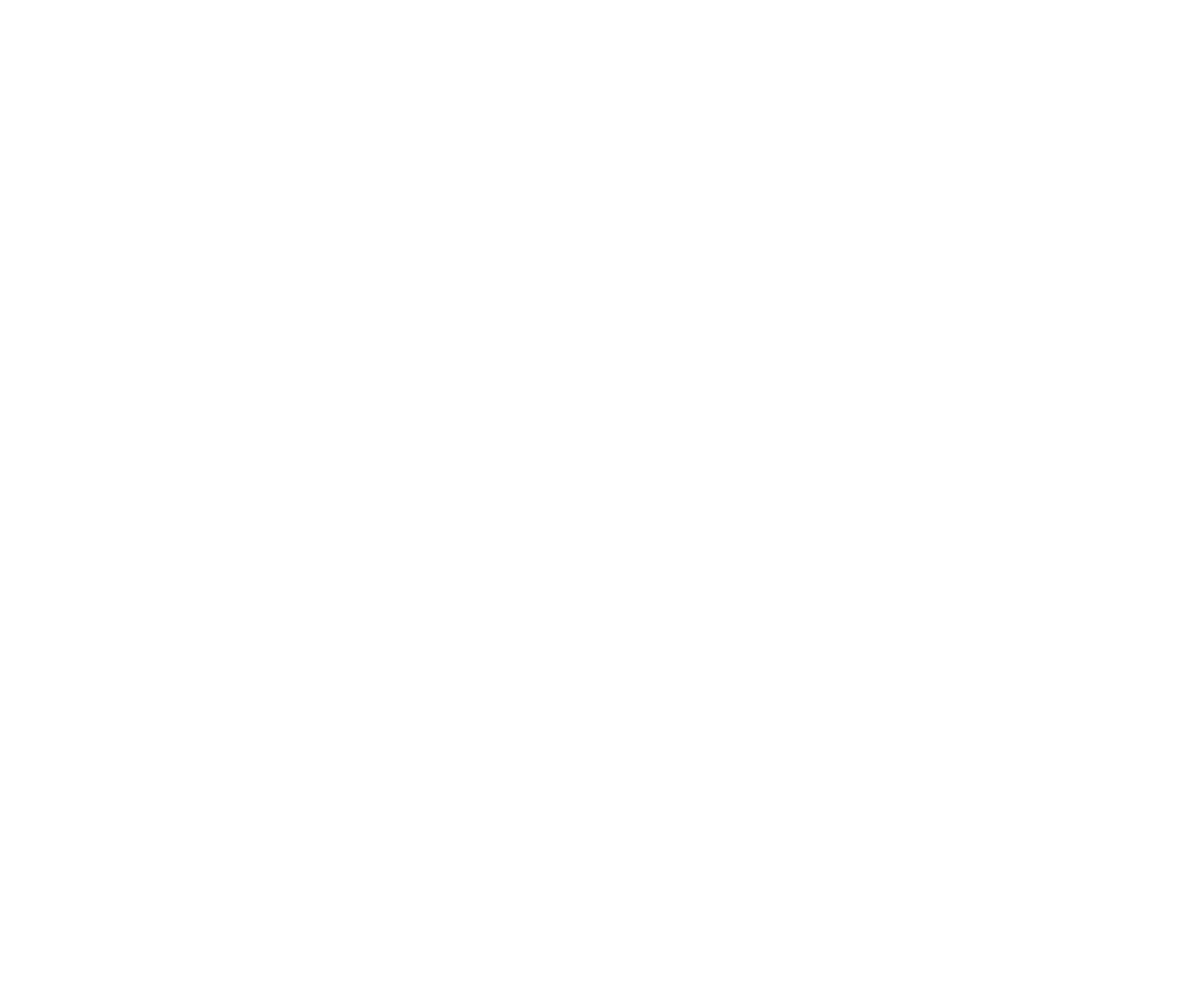
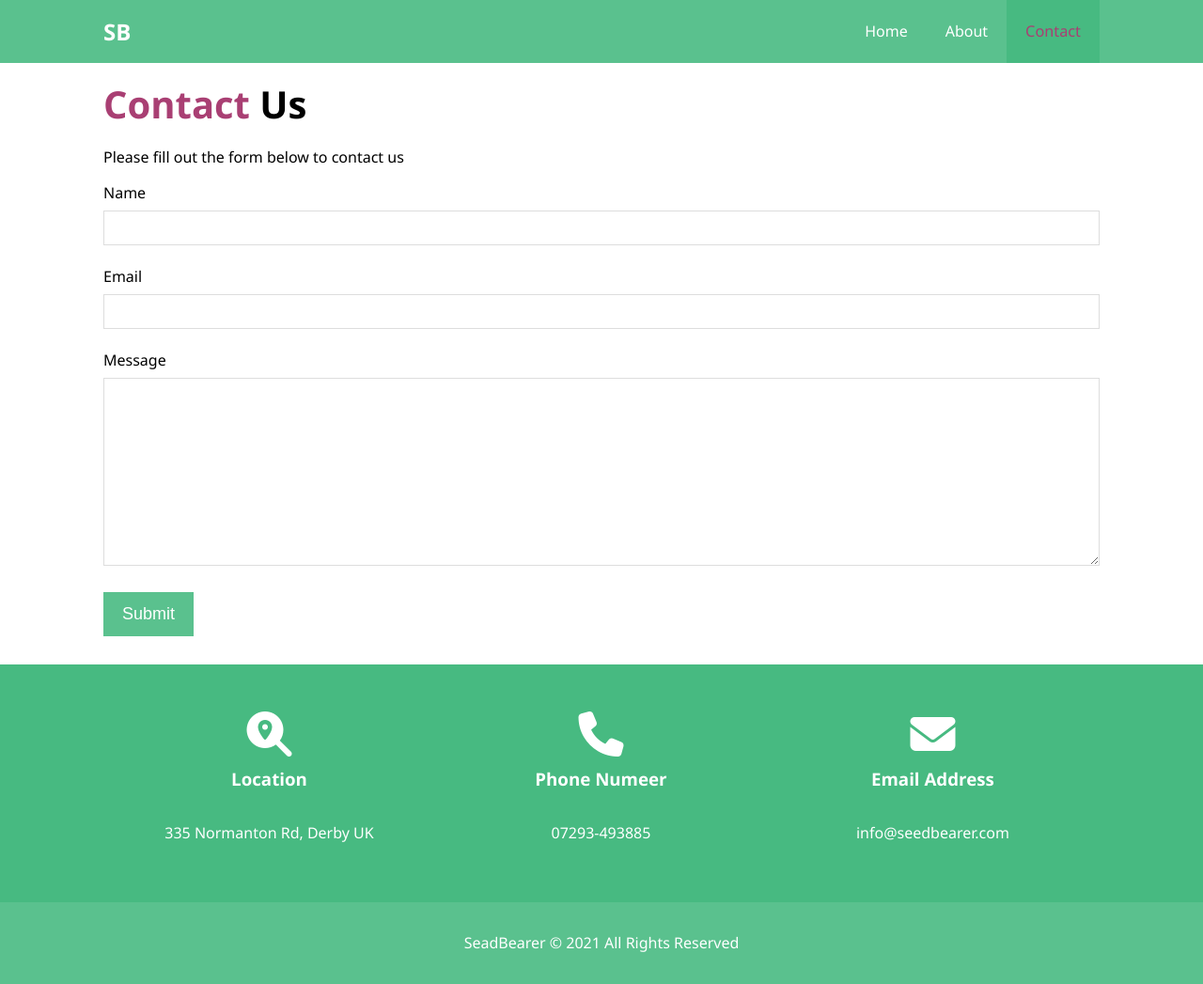
Before and after one commit to SilchuGabs/Webistte---Pure-CSS, a plain HTML site: page SeedBearer/contact.html in a window 1280 px wide. Shown: the whole page at 94% size. Before the commit the page ends 800 px from the top, so only its background shows below. Drawn offline with Linux system fonts and the light colour scheme.

Commit message:
Contact Page

```diff
--- a/SeedBearer/contact.html
+++ b/SeedBearer/contact.html
@@ -1,14 +1,85 @@
 <!DOCTYPE html>
-<html lang="en">
+<html lang="en-GB">
 
 <head>
     <meta charset="UTF-8">
     <meta http-equiv="X-UA-Compatible" content="IE=edge">
     <meta name="viewport" content="width=device-width, initial-scale=1.0">
-    <title>Document</title>
+    <link rel="icon" href="favicon_io-4/favicon-32x32.png" tyep="image/x-icon">
+    <script src="https://kit.fontawesome.com/9f533479b3.js" crossorigin="anonymous"></script>
+    <meta name="description" content="Buy quality vegetable and flower seeds. Grow your own fruit, vegetables and flowers with us">
+    <link rel="stylesheet" href="./css/style.css">
+    <meta name="keywords" content="seeds, organic, uk, england">
+    <title>Contact</title>
 </head>
 
 <body>
+    <header>
+        <nav id="navbar">
+            <div class="container">
+                <h1 class="logo"><a href="index.html">SB</a></h1>
+                <ul>
+                    <li><a href="index.html">Home</a></li>
+                    <li><a href="about.html">About</a></li>
+                    <li><a class="current" href="contact.html">Contact</a></li>
+
+                </ul>
+            </div>
+        </nav>
+        </div>
+
+    </header>
+
+    <section id="contact-form" class="py-3">
+        <div class="container">
+            <h1 class="l-heading"><span class="text-primary">Contact</span> Us</h1>
+            <p>Please fill out the form below to contact us</p>
+            <form action="process.php">
+                <div class="form-group">
+                    <label for="name">Name</label>
+                    <input type="text" name="name" id="name">
+                </div>
+                <div class="form-group">
+                    <label for="email">Email</label>
+                    <input type="email" name="email" id="email">
+                </div>
+                <div class="form-group">
+                    <label for="message">Message</label>
+                    <textarea type="area" name="message" id="message"> </textarea>
+                </div>
+                <button class="btn" type="submit">Submit</button>
+            </form>
+        </div>
+    </section>
+
+    <section id="contact-info" class="bg-dark">
+        <div class="container">
+            <div class="box">
+                <i class="fas fa-search-location fa-3x"></i></i>
+                <h3>Location</h3>
+                <p>335 Normanton Rd, Derby UK</p>
+            </div>
+            <div class="box">
+                <i class="fas fa-phone fa-3x"></i></i>
+                <h3>Phone Numeer</h3>
+                <p>07293-493885</p>
+            </div>
+            <div class="box">
+                <i class="fas fa-envelope fa-3x"></i>
+                <h3>Email Address</h3>
+                <p>info@seedbearer.com</p>
+            </div>
+        </div>
+
+    </section>
+
+
+
+
+    <footer id="main-footer">
+        <p>SeadBearer &copy; 2021 All Rights Reserved</p>
+
+    </footer>
 
 </body>
 
--- a/SeedBearer/css/style.css
+++ b/SeedBearer/css/style.css
@@ -262,6 +262,35 @@ p {
 }
 
 
+/* Contact Form */
+
+#contact-form .form-group {
+    margin-bottom: 20px;
+}
+
+#contact-form label {
+    display: block;
+    margin-bottom: 5px;
+}
+
+#contact-form input,
+#contact-form textarea {
+    width: 100%;
+    padding: 10px;
+    border: 1px #ddd solid;
+}
+
+#contact-form textarea {
+    height: 200px;
+}
+
+#contact-form input:focus,
+#contact-form textarea:focus {
+    outline: none;
+    border-color: #a93f73;
+}
+
+
 /* Footer */
 
 #main-footer {
```
